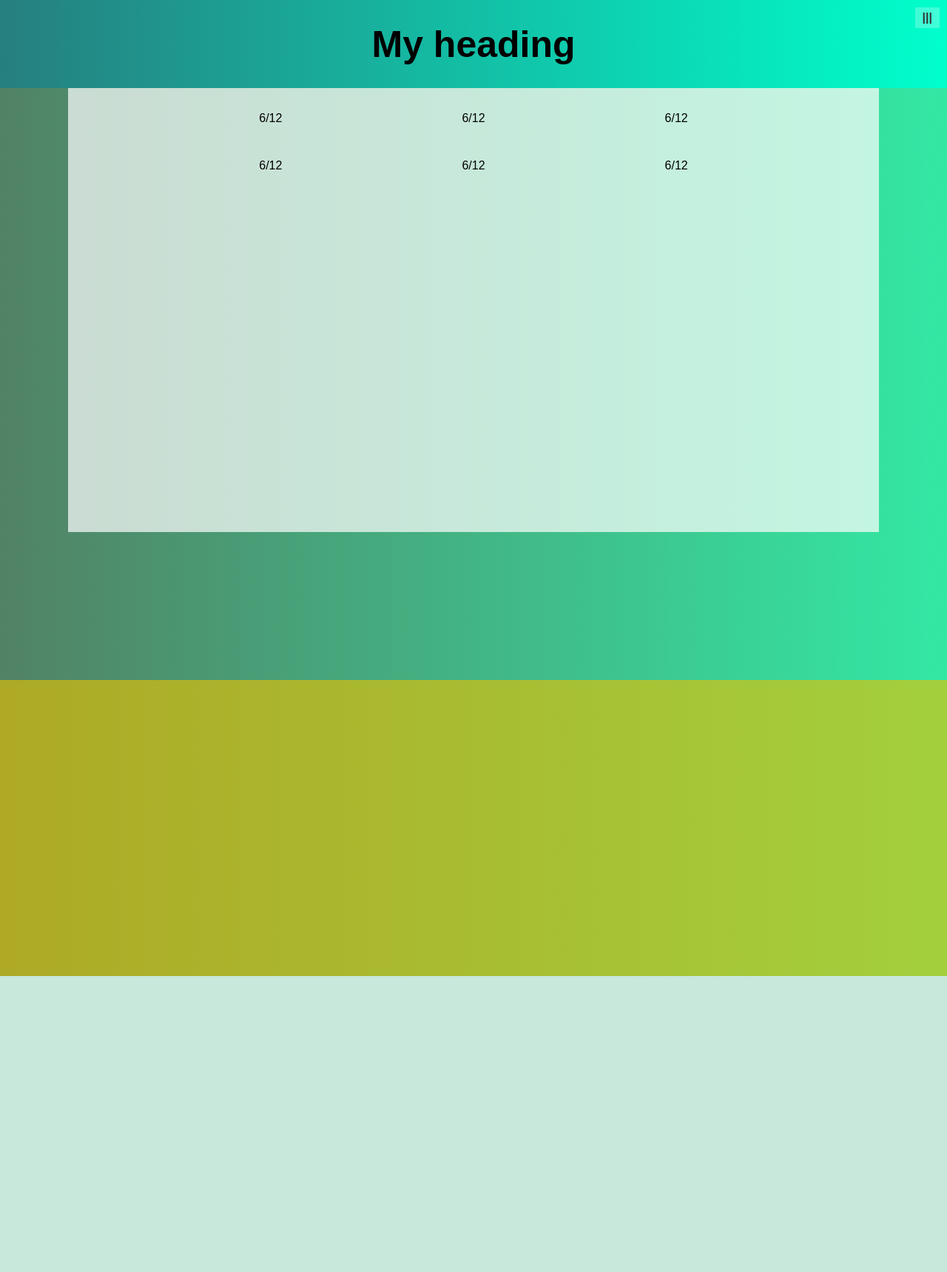
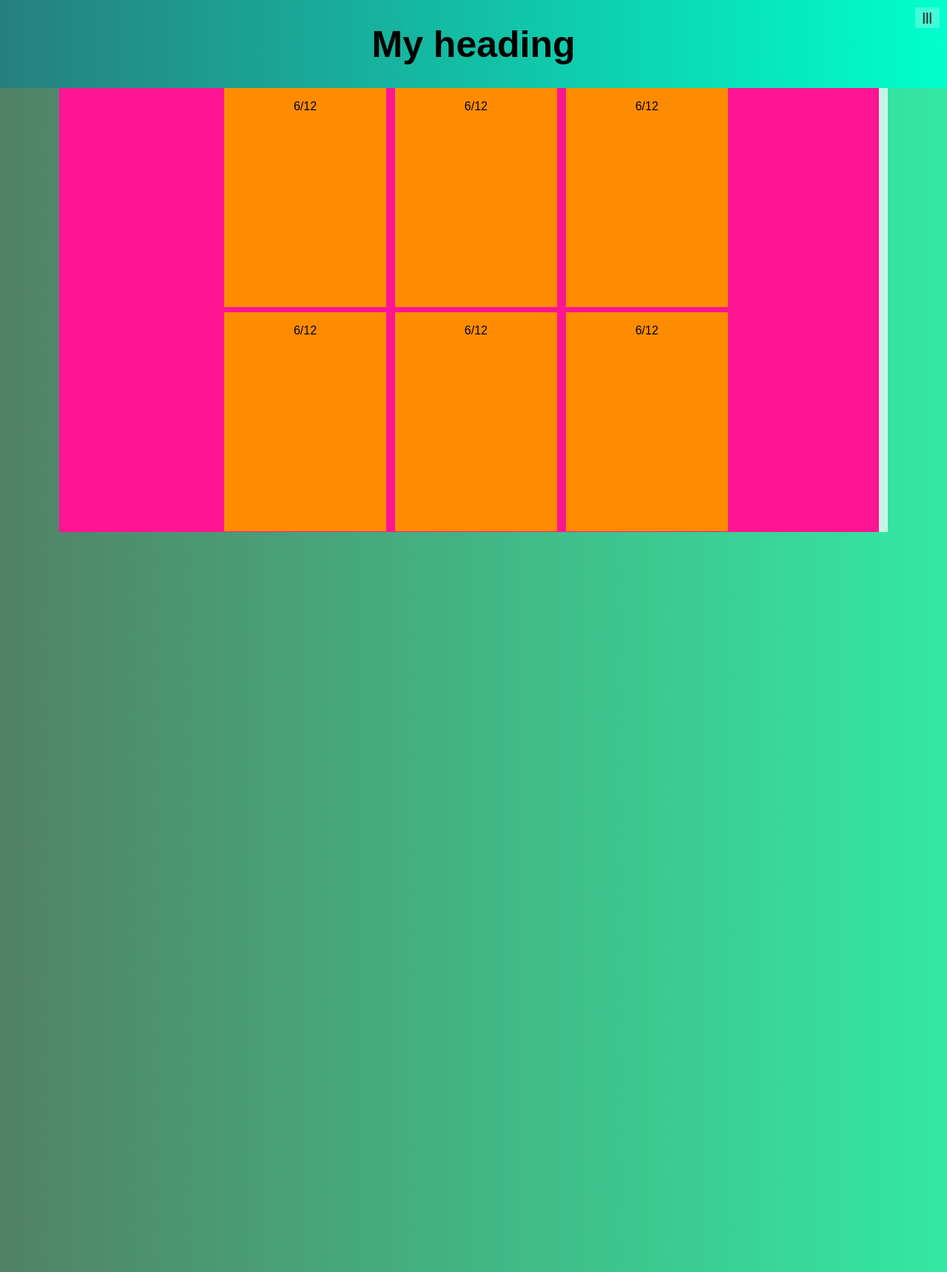
Before and after one commit to ststaynov/Django-Test, a Django app: page / in a window 1280 px wide. Shown: the whole page at 74% size. Before the commit the page ends 1319 px from the top, so only its background shows below. Run offline with Django 3.2, Linux system fonts and the light colour scheme.

Commit message:
More setting up

```diff
--- a/skiGrade/resorts/static/resorts/css/base.css
+++ b/skiGrade/resorts/static/resorts/css/base.css
@@ -304,59 +304,59 @@
       content: " ";
       z-index: 998;
       background-image: linear-gradient(to right, transparent 12.5%, rgba(255, 99, 71, 0.25) 12.5%, rgba(255, 164, 148, 0.25) 87.5%, transparent 87.5%);
-      background-size: 8.33333%;
+      background-size: 4.16667%;
       background-origin: content-box;
       background-clip: content-box;
       background-position: left top; }
 
 /* Grades Section */
-.grades {
-  width: 97.91667%;
+.e-grade-list {
+  width: 98.95833%;
   float: left;
-  margin-left: 1.04167%;
-  margin-right: 1.04167%; }
-  .grades::after {
+  margin-left: 0.52083%;
+  margin-right: 0.52083%; }
+  .e-grade-list::after {
     clear: both;
     content: "";
     display: table; }
-  .grades .grade__list-item {
-    width: 22.91667%;
+  .e-grade-list .e-grade-item {
+    width: 19.79167%;
     float: left;
-    margin-left: 1.04167%;
-    margin-right: 1.04167%;
-    margin-bottom: 1.25%; }
-    .grades .grade__list-item:nth-of-type(1) {
-      margin-left: 13.54167%; }
-    .grades .grade__list-item:nth-of-type(4n+0) {
-      margin-left: 13.54167%;
+    margin-left: 0.52083%;
+    margin-right: 0.52083%;
+    margin-bottom: 0.625%; }
+    .e-grade-list .e-grade-item:nth-of-type(1) {
+      margin-left: 20.10417%; }
+    .e-grade-list .e-grade-item:nth-of-type(4n+0) {
+      margin-left: 20.10417%;
       clear: left; }
     @media (max-width: 720px) {
-      .grades .grade__list-item {
-        width: 31.25%;
+      .e-grade-list .e-grade-item {
+        width: 32.29167%;
         float: left;
-        margin-left: 1.04167%;
-        margin-right: 1.04167%; }
-        .grades .grade__list-item:nth-of-type(1n + 1) {
-          margin-left: 1.04167%; } }
+        margin-left: 0.52083%;
+        margin-right: 0.52083%; }
+        .e-grade-list .e-grade-item:nth-of-type(1n + 1) {
+          margin-left: 0.52083%; } }
     @media (max-width: 480px) {
-      .grades .grade__list-item {
-        width: 47.91667%;
+      .e-grade-list .e-grade-item {
+        width: 48.95833%;
         float: left;
-        margin-left: 1.04167%;
-        margin-right: 1.04167%; }
-        .grades .grade__list-item:nth-of-type(1n + 1) {
-          margin-left: 1.04167%;
+        margin-left: 0.52083%;
+        margin-right: 0.52083%; }
+        .e-grade-list .e-grade-item:nth-of-type(1n + 1) {
+          margin-left: 0.52083%;
           clear: none; } }
 
 /* Grades Section End */
 /* Blog Section */
 /* Tells Susy there's 8 columns in the blog */
 .blog {
-  width: 81.25%;
+  width: 40.625%;
   float: left;
-  margin-left: 1.04167%;
-  margin-right: 1.04167%;
-  margin-left: 9.375%; }
+  margin-left: 0.52083%;
+  margin-right: 0.52083%;
+  margin-left: 4.6875%; }
 
 /* Tells Susy there's 4 columns in the sidebar, and its the last item on the row. */
 /* 10 column grid for the social */
@@ -452,10 +452,10 @@
       display: table; }
     @media (max-width: 480px) {
       .unsocial .unsocial__list-item {
-        width: 97.91667%;
+        width: 48.95833%;
         float: left;
-        margin-left: 1.04167%;
-        margin-right: 1.04167%;
+        margin-left: 0.52083%;
+        margin-right: 0.52083%;
         margin-bottom: 1.25%; } }
 
 /* Blog Section End */
@@ -565,16 +565,18 @@
   content: "";
   display: table; }
 
-/* Grade Section */
-.grades {
+.c-grades {
   position: relative;
   height: 75vh;
-  background-color: rgba(255, 255, 255, 0.7); }
+  background-color: rgba(255, 255, 255, 0.7);
+  overflow: hidden; }
+  .c-grades .e-grade-list {
+    margin: 0;
+    background-color: deeppink; }
+    .c-grades .e-grade-list .e-grade-item {
+      background-color: darkorange;
+      height: 37vh; }
 
-/* Grade Section End */
-/* Weather Section */
-.weather {
+.c-weather {
   height: 50vh;
   background-color: rgba(232, 189, 0, 0.7); }
-
-/* Weather Section End*/
--- a/skiGrade/resorts/static/resorts/js/components/main.js
+++ b/skiGrade/resorts/static/resorts/js/components/main.js
@@ -3,6 +3,6 @@
  */
 
 
-$('.grades').on('click', function () {
+$('.c-grades').on('click', function () {
     $(this).css('background-color','red');
 });
--- a/skiGrade/resorts/static/resorts/scss/base.scss
+++ b/skiGrade/resorts/static/resorts/scss/base.scss
@@ -9,4 +9,4 @@
 
 //Project Environment
 @import 'settings/all';
-@import 'components/_main';
+@import 'components/all';
--- /dev/null
+++ b/skiGrade/resorts/static/resorts/scss/components/_all.scss
@@ -0,0 +1,7 @@
+
+@import 'main';
+
+@import 'page-header';
+@import 'grade';
+@import 'weather';
+@import 'page-footer';
--- /dev/null
+++ b/skiGrade/resorts/static/resorts/scss/components/_grade.scss
@@ -0,0 +1,27 @@
+
+.c-grades {
+  @include mobile {
+    position: relative;
+    height: 75vh;
+    background-color: rgba(white, 0.7);
+    overflow: hidden;
+
+    .e-grade-list {
+      margin: 0;
+      background-color: deeppink;
+
+      .e-grade-item {
+        background-color: darkorange;
+        height: 37vh;
+      }
+    }
+  }
+
+  @include tablet {
+    //
+  }
+
+  @include desktop {
+    //
+  }
+}
--- a/skiGrade/resorts/static/resorts/scss/components/_main.scss
+++ b/skiGrade/resorts/static/resorts/scss/components/_main.scss
@@ -1,40 +1,33 @@
+
 html {
     @include background-image(linear-gradient(to left,#00FFCC, #267F7F));
 }
+
 body {
   height: 100%;
 }
+
 ul {
   list-style: none;
   padding: 0;
   overflow: hidden;
 }
+
 section {
   @include clearfix;
   display: block;
   background-color: rgba(darkorange, 0.2);
   height: 100vh;
 }
+
 h1,h2,h3,h4,h5,h6,p {
   text-align: center;
 }
+
 h2 {
   background: aliceblue;
 }
+
 .clearfix {
   @include clearfix;
 }
-/* Grade Section */
-.grades {
-  position: relative;
-  height: 75vh;
-  background-color: rgba(white,0.7);
-}
-/* Grade Section End */
-
-/* Weather Section */
-  .weather {
-    height: 50vh;
-    background-color: rgba(232,189,0,0.7);
-  }
-/* Weather Section End*/
--- /dev/null
+++ b/skiGrade/resorts/static/resorts/scss/components/_page-footer.scss
@@ -0,0 +1,4 @@
+
+.c-page-footer {
+
+}
--- /dev/null
+++ b/skiGrade/resorts/static/resorts/scss/components/_page-header.scss
@@ -0,0 +1,4 @@
+
+.c-page-header {
+
+}
--- /dev/null
+++ b/skiGrade/resorts/static/resorts/scss/components/_weather.scss
@@ -0,0 +1,14 @@
+
+.c-weather {
+  @include mobile {
+    height: 50vh;
+    background-color: rgba(232, 189, 0, 0.7);
+  }
+  @include tablet {
+    //
+  }
+
+  @include desktop {
+    //
+  }
+}
--- a/skiGrade/resorts/static/resorts/scss/settings/_all.scss
+++ b/skiGrade/resorts/static/resorts/scss/settings/_all.scss
@@ -1,3 +1,4 @@
+
 @import 'breakpoints';
 @import 'grid';
 @import 'colors';
--- a/skiGrade/resorts/static/resorts/scss/settings/_breakpoints.scss
+++ b/skiGrade/resorts/static/resorts/scss/settings/_breakpoints.scss
@@ -1,8 +1,27 @@
 
+// Breakpoints
 $breakpoint-desktop: 960px;
 $breakpoint-tablet: 720px;
 $breakpoint-mobile: 480px;
 
+// Helpers
+@mixin mobile() {
+  @content;
+}
+
+@mixin tablet() {
+  @media screen and (min-width: $breakpoint-tablet) {
+    @content;
+  }
+}
+
+@mixin desktop() {
+  @media screen and (min-width: $breakpoint-desktop) {
+    @content;
+  }
+}
+
+// Extra
 @mixin above($width) {
   @media screen and (min-width: $width) {
     @content;
--- a/skiGrade/resorts/static/resorts/scss/settings/_grid.scss
+++ b/skiGrade/resorts/static/resorts/scss/settings/_grid.scss
@@ -4,9 +4,9 @@
 /* Changing Susy default global settings */
 $susy: (
   /* Tells Susy to use 12 columns */
-  columns: 12,
-  column-width: 60px,
-  gutters: 20px/60px,
+  columns: 24,
+  column-width: 30px,
+  gutters: 10px/30px,
 
   container-position: center,
   gutter-position: split,
@@ -38,29 +38,32 @@
 }
 
 /* Grades Section */
-.grades {
-  @include span(12);
+.e-grade-list {
+  @include span(24);
   @include clearfix;
 
-  .grade__list-item {
-    @include span(3 of 12);
-    margin-bottom: gutter(10);
+  .e-grade-item {
+    @include span(5 of 24);
+    margin-bottom: gutter(20);
 
     &:nth-of-type(1) {
-      @include pre(1.5);
+      @include pre(4.7);
     }
+
     &:nth-of-type(4n+0) {
-      @include pre(1.5);
+      @include pre(4.7);
       clear: left;
     }
+
     @media (max-width: $breakpoint-tablet) {
-      @include span(4 of 12);
+      @include span(8 of 24);
       &:nth-of-type(1n + 1) {
         @include pre(0);
       }
     }
+
     @media (max-width: $breakpoint-mobile) {
-      @include span(6 of 12);
+      @include span(12 of 24);
       &:nth-of-type(1n + 1) {
         @include pre(0);
         clear: none;
--- a/skiGrade/resorts/templates/resorts/index.html
+++ b/skiGrade/resorts/templates/resorts/index.html
@@ -2,16 +2,20 @@
 {% block title %}My heading{% endblock %}
 
 {% block content %}
+    <header class="c-page-header">
+
+    </header>
+
     <section>
         <div class="wrap">
-            <div class="grades">
-                <ul>
-                    <li class="grade__list-item"><p>6/12</p></li>
-                    <li class="grade__list-item"><p>6/12</p></li>
-                    <li class="grade__list-item"><p>6/12</p></li>
-                    <li class="grade__list-item"><p>6/12</p></li>
-                    <li class="grade__list-item"><p>6/12</p></li>
-                    <li class="grade__list-item"><p>6/12</p></li>
+            <div class="c-grades">
+                <ul class="e-grade-list">
+                    <li class="e-grade-item"><p>6/12</p></li>
+                    <li class="e-grade-item"><p>6/12</p></li>
+                    <li class="e-grade-item"><p>6/12</p></li>
+                    <li class="e-grade-item"><p>6/12</p></li>
+                    <li class="e-grade-item"><p>6/12</p></li>
+                    <li class="e-grade-item"><p>6/12</p></li>
                 </ul>
             </div>
         </div>
@@ -20,4 +24,8 @@
     <section class="weather">
 
     </section>
+
+    <footer class="c-page-footer">
+
+    </footer>
 {% endblock %}
```
